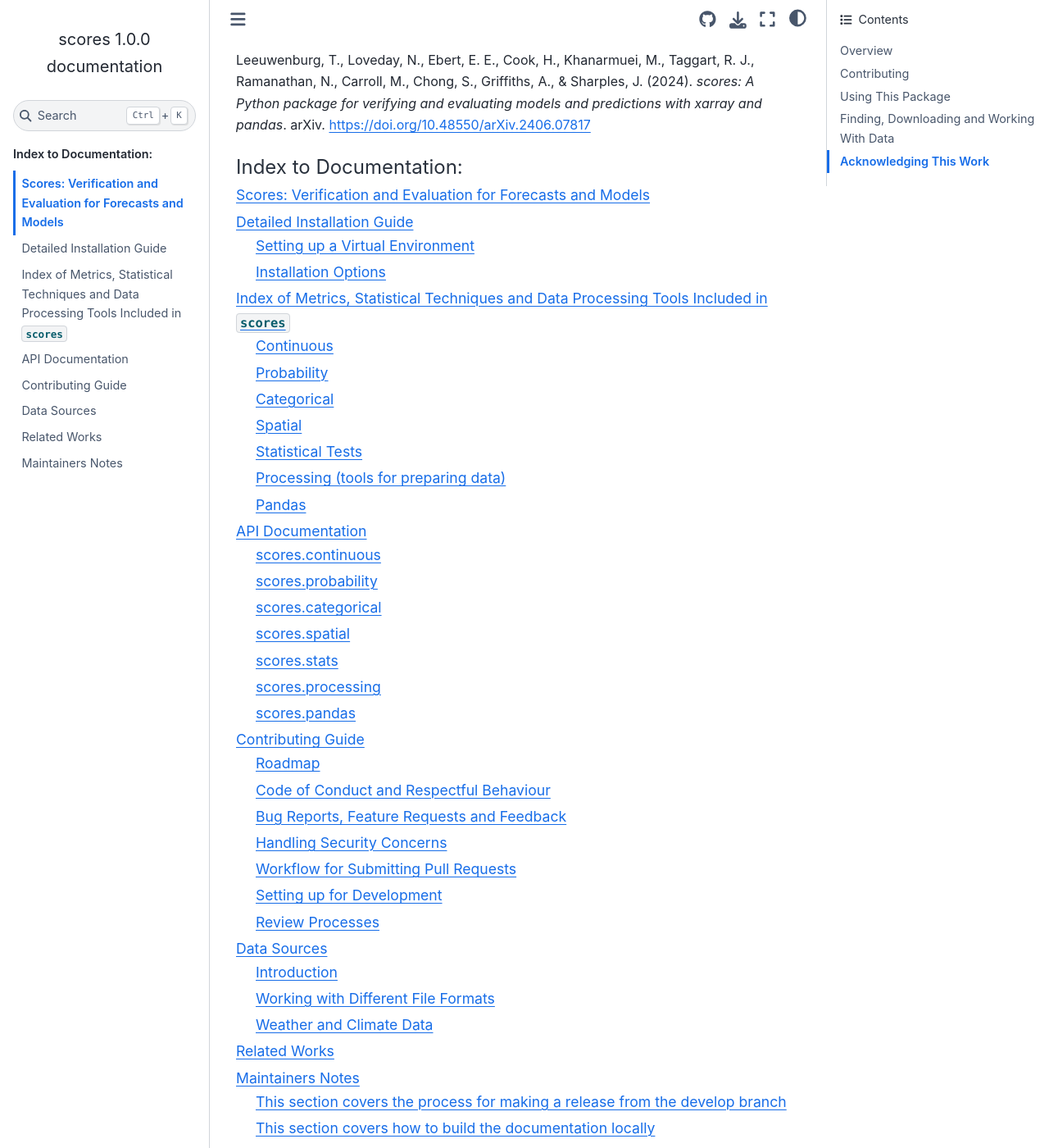
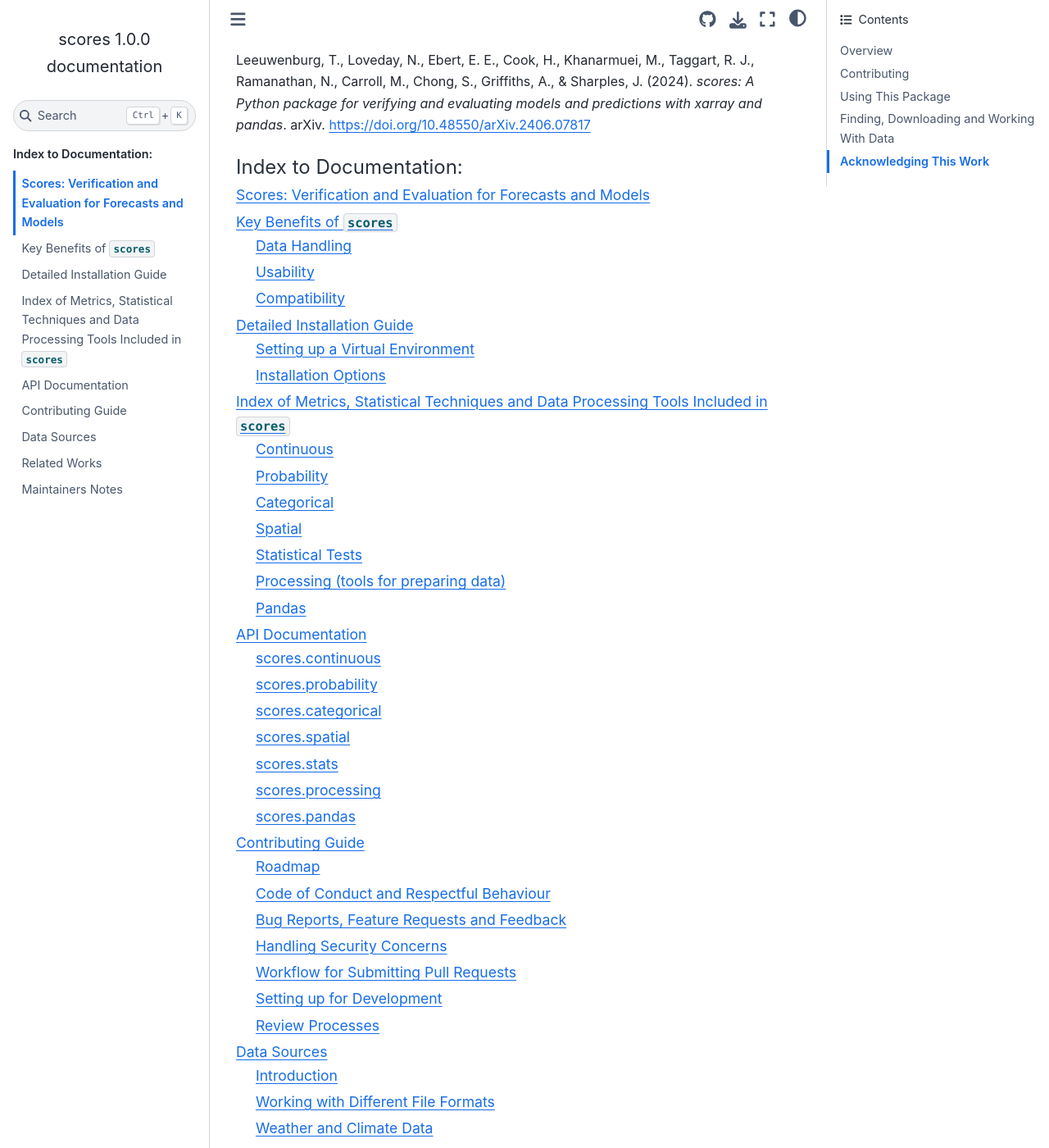
Before and after one commit to nci/scores, a Sphinx documentation site: the page built from docs/index.md, in a window 1280 px wide and 1400 px high, scrolled down 3375 px. Shown: the whole window at 82% size. Built offline with Sphinx 7.4.7 and the Sphinx Book theme 1.1.4, drawn with Linux system fonts in a browser that asks for light colours; pages that are not in the unit, such as notebooks, are missing from menus; part of the change alters nothing that is shown; some of the changed text lies outside the part shown.

Commit message:
Adds a Key Benefits page to docs

```diff
--- a/docs/index.md
+++ b/docs/index.md
@@ -12,6 +12,7 @@
 :maxdepth: 2
 
 self
+key_benefits
 installation
 included
 api
--- /dev/null
+++ b/docs/key_benefits.md
@@ -0,0 +1,26 @@
+# Key Benefits of `scores`
+
+## Data Handling
+
+- Works with labelled, n-dimensional data (e.g., geospatial, vertical and temporal dimensions) for both point-based and gridded data. `scores` can effectively handle the dimensionality, data size and data structures commonly used for:
+  - gridded Earth system data (e.g., numerical weather prediction models)
+  - tabular, point, latitude/longitude or site-based data (e.g., forecasts for specific locations).
+- Handles missing data, masking of data and weighting of results.
+- Supports [xarray](https://xarray.dev/) datatypes, and works with [NetCDF4](https://doi.org/10.5065/D6H70CW6), [HDF5](https://github.com/HDFGroup/hdf5), [Zarr](https://zarr.dev) and [GRIB](https://codes.wmo.int/grib2) data sources among others.
+
+## Usability
+
+- A companion Jupyter Notebook [tutorial](project:./tutorials/Tutorial_Gallery.md) for each metric and statistical test that demonstrates its use in practice.
+- Novel scores not commonly found elsewhere (e.g., [ FIxed Risk Multicategorical (FIRM)](https://doi.org/10.1002/qj.4266), [Flip-Flop Index](https://doi.org/10.1002/met.1732)).
+- Complex scores (e.g., threshold-weighted continuous ranked probability score (twCRPS))
+- Commonly-used scores are also included, so that `scores` can be used as a standalone package.
+- All scores and statistical techniques have undergone a thorough scientific and software review.
+- An area specifically to hold emerging scores which are still undergoing research and development. This provides a clear mechanism for people to share, access and collaborate on new scores, and be able to easily re-use versioned implementations of those scores.
+
+## Compatibility
+
+- Highly modular - provides its own implementations, avoids extensive dependencies and offers a consistent API.
+- Easy to integrate and use in a wide variety of environments. It has been used on workstations, servers and in high performance computing (supercomputing) environments.
+- Maintains 100% automated test coverage.
+- Uses [Dask](http://dask.pydata.org) for scaling and performance.
+- Expanding support for [pandas](https://pandas.pydata.org/).
```
